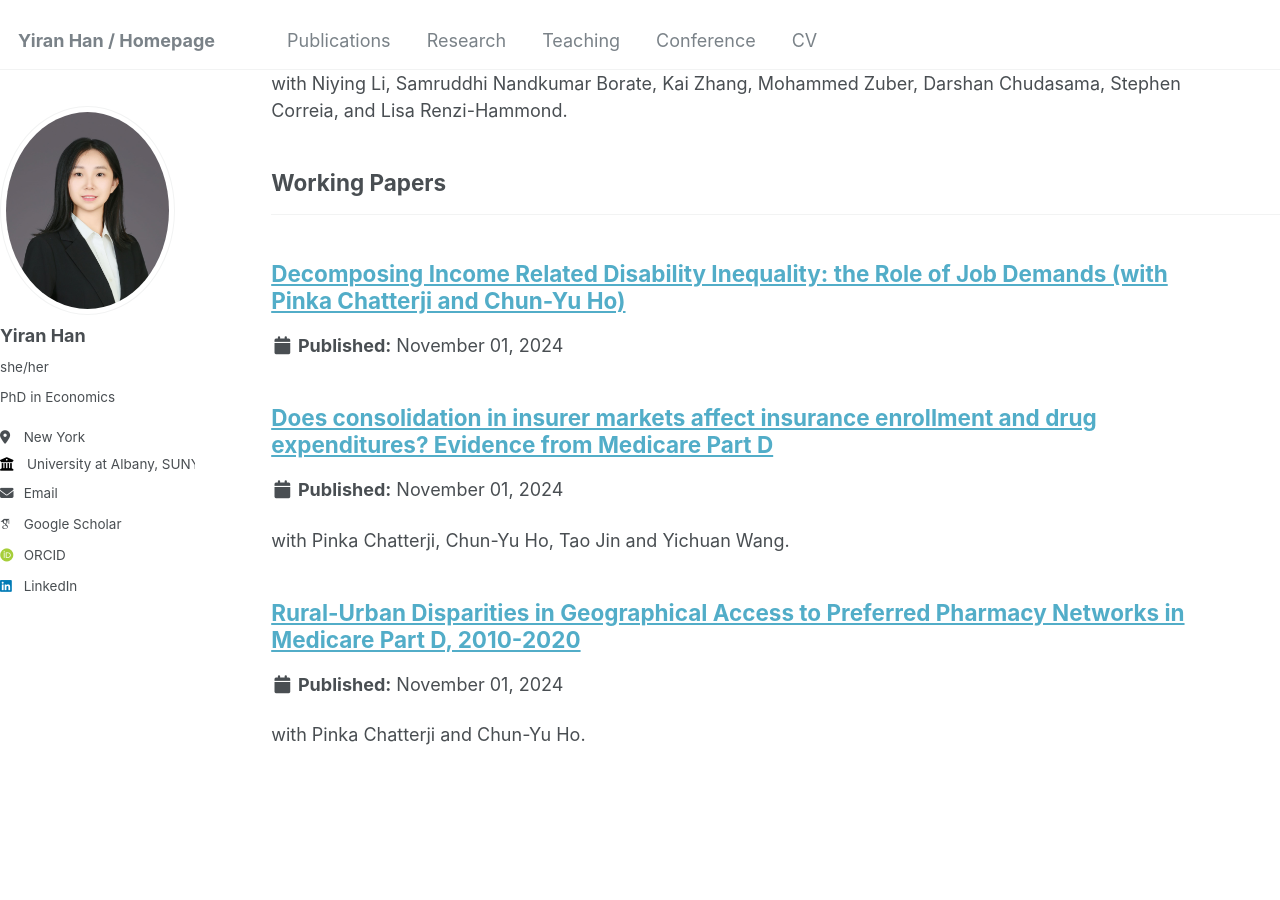
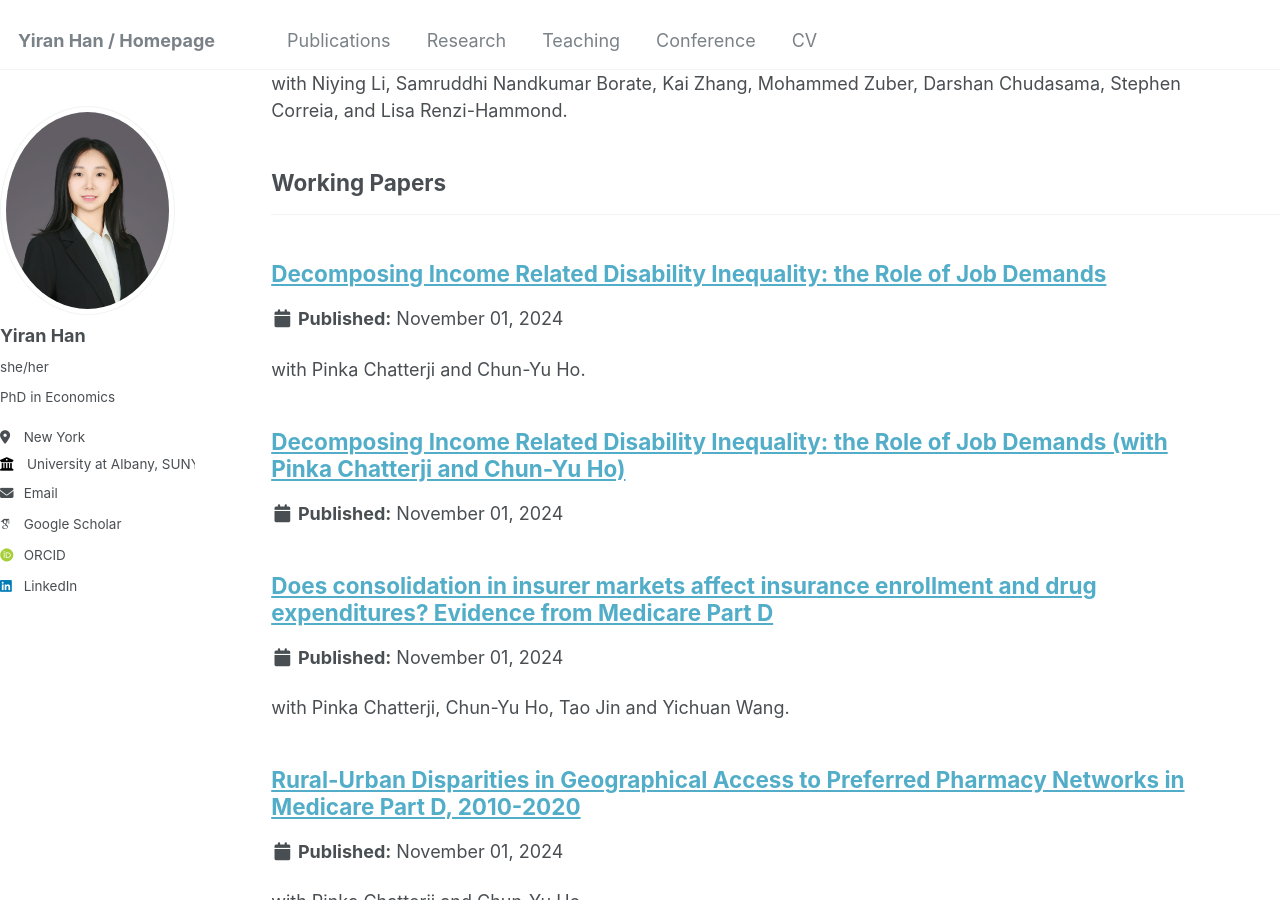
Before and after one commit to yiran-han/yiran-han.github.io, a Jekyll site: the page built from _pages/portfolio.html, in a window 1280 px wide and 900 px high, scrolled down 928 px. Built offline with Jekyll 4.4.1, drawn with Linux system fonts in a browser that asks for light colours; some web fonts are replaced.

Commit message:
Update portfolio-7.md

```diff
--- a/_portfolio/portfolio-7.md
+++ b/_portfolio/portfolio-7.md
@@ -1,8 +1,7 @@
 ---
-
-title: "Did the Paycheck Protection Program affect disability applications during the COVID-19 pandemic?”
+title: "Decomposing Income Related Disability Inequality: the Role of Job Demands"
 collection: portfolio
-category: under review
-excerpt: 'with Pinka Chatterji, Kajal Lahiri, Jinman Pang, Cheng Yang and Yimeng Yin (Grant NO. RDR18000003).'
+category: working paper
+excerpt: 'with Pinka Chatterji and Chun-Yu Ho.'
 venue: ''
 ---
```
